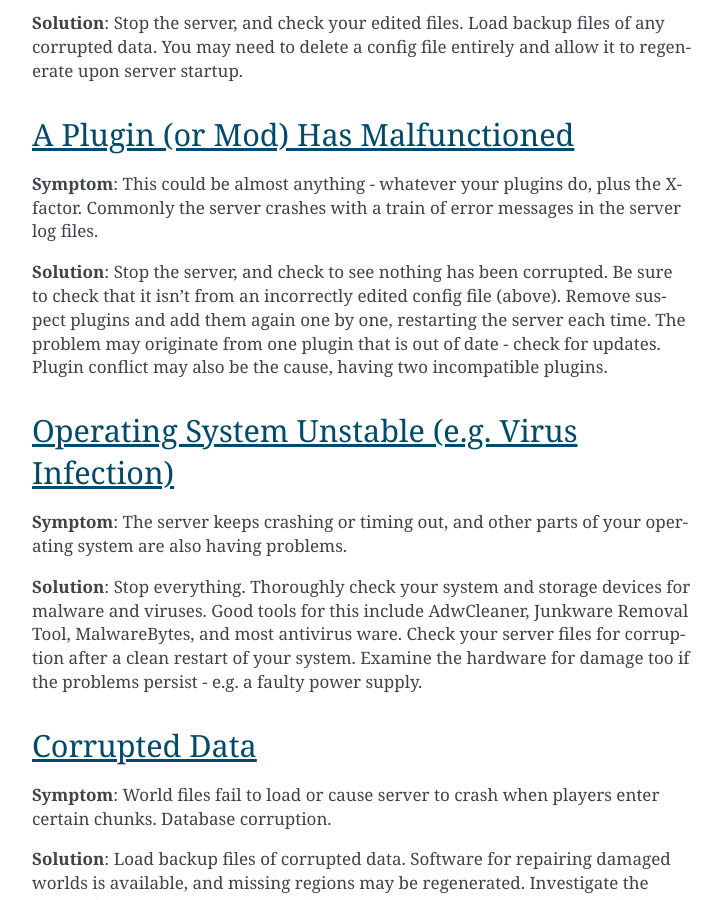
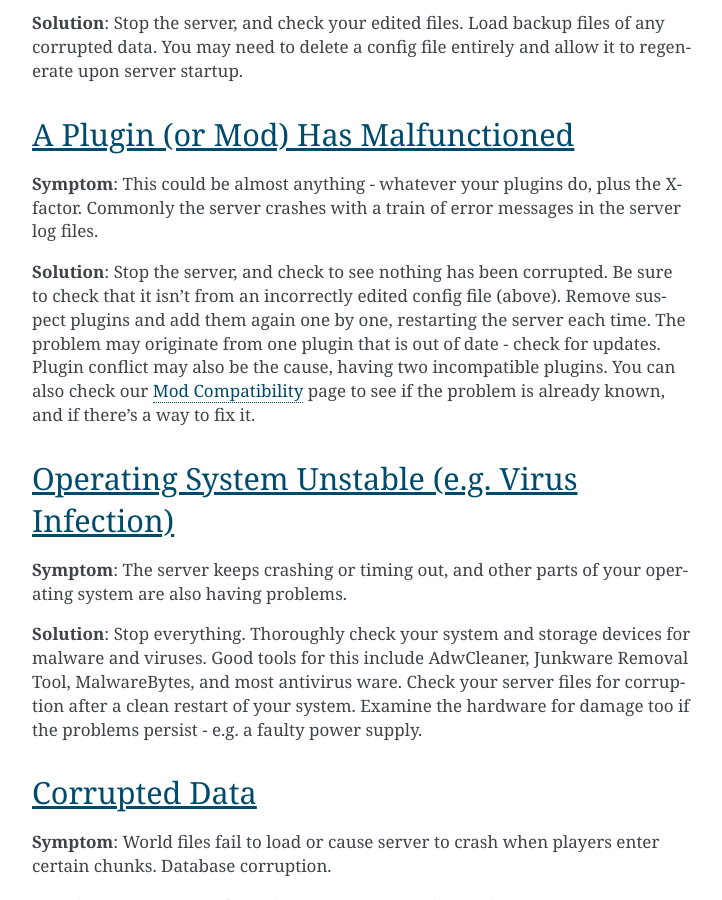
Before and after one commit to SpongePowered/SpongeDocs, a Sphinx documentation site: the page built from source/server/spongineer/troubleshooting.rst, in a window 1280 px wide and 900 px high, scrolled down 1530 px. Shown: the whole window, without its empty margins (388-1110 px from the left). Built offline with Sphinx 7.4.7, drawn with Linux system fonts in a browser that asks for light colours; pages that are not in the unit, such as notebooks, are missing from menus.

Commit message:
Add incompatibility
We should retire or revamp this page soon. It's getting long in the tooth...

```diff
--- a/source/server/spongineer/troubleshooting.rst
+++ b/source/server/spongineer/troubleshooting.rst
@@ -59,7 +59,8 @@ with a train of error messages in the server log files.
 **Solution**: Stop the server, and check to see nothing has been corrupted. Be sure to check that it isn't from an
 incorrectly edited config file (above). Remove suspect plugins and add them again one by one, restarting the server
 each time. The problem may originate from one plugin that is out of date - check for updates. Plugin conflict may also
-be the cause, having two incompatible plugins.
+be the cause, having two incompatible plugins. You can also check our :doc:`incompatible` page to see if the problem
+is already known, and if there's a way to fix it.
 
 Operating System Unstable (e.g. Virus Infection)
 ------------------------------------------------
```
